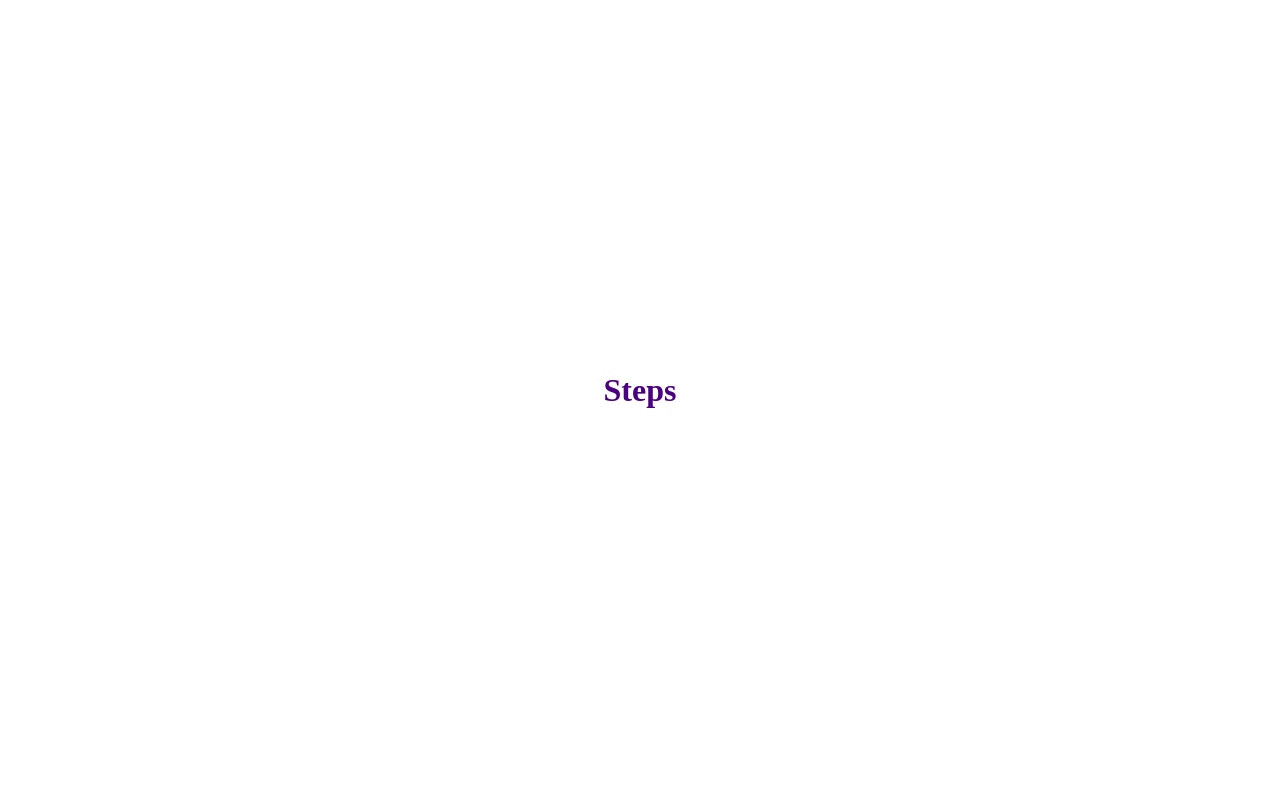
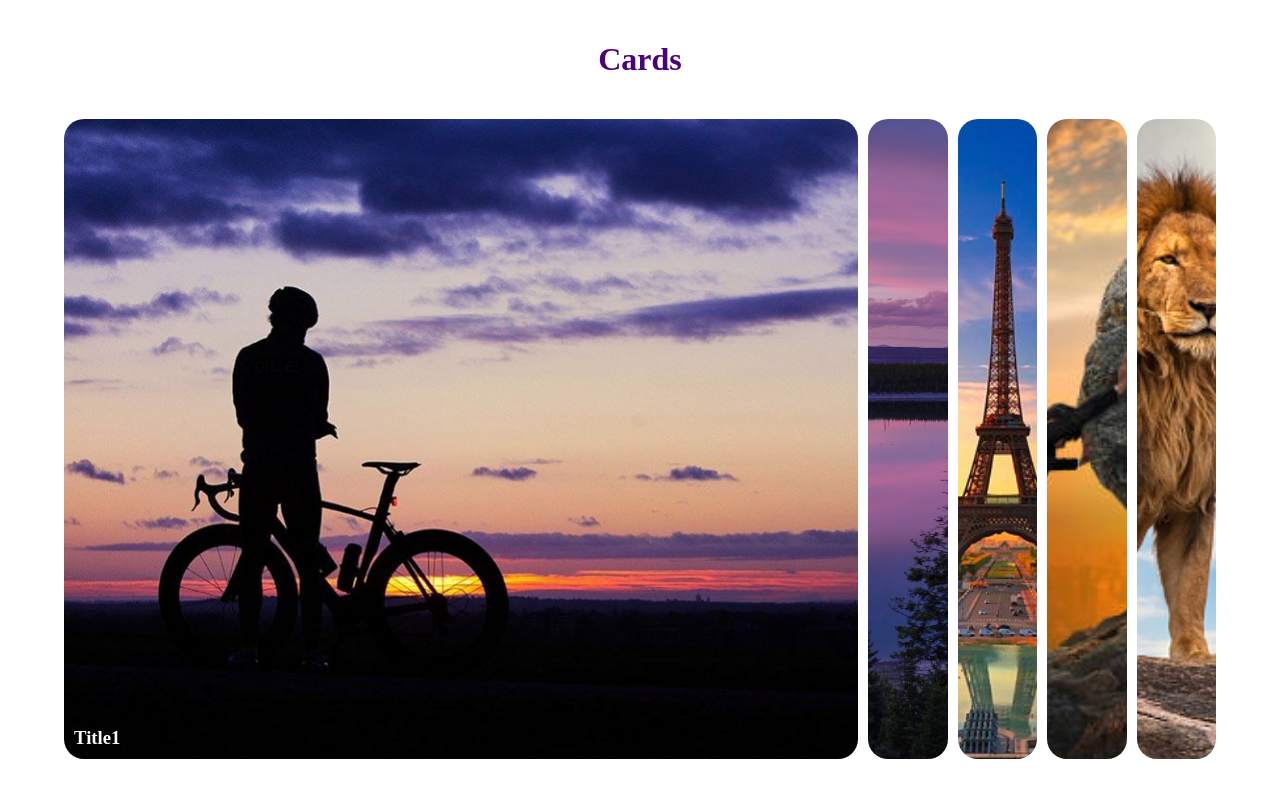
Before and after one commit to M1ndSeeker/traversy-50projects, a plain HTML site: page index.html in a window 1280 px wide. Drawn offline with Linux system fonts and the light colour scheme.

Commit message:
feat: first task complete

```diff
--- a/index.html
+++ b/index.html
@@ -5,12 +5,26 @@
   <meta name="viewport" content="width=device-width, initial-scale=1.0">
   <meta http-equiv="X-UA-Compatible" content="ie=edge">
   <link rel="stylesheet" href="style.css">
-  <title>Second</title>
+  <title>First</title>
 </head>
 <body>
-  <h1>Steps</h1>
+  <h1>Cards</h1>
   <div class="container">
-
+    <div class="item item1 active">
+      <h3>Title1</h3>
+    </div>
+    <div class="item item2">
+      <h3>Title2</h3>
+    </div>
+    <div class="item item3">
+      <h3>Title3</h3>
+    </div>
+    <div class="item item4">
+      <h3>Title4</h3>
+    </div>
+    <div class="item item5">
+      <h3>Title5</h3>
+    </div>
   </div>
   <script src="index.js" charset="utf-8"></script>
 </body>
--- a/index.js
+++ b/index.js
@@ -1 +1,15 @@
-console.log('hello')
+const items = document.querySelectorAll('.item');
+
+items.forEach((item) => {
+  item.addEventListener('click', () => {
+    remove();
+    item.classList.add('active')
+  })
+});
+
+function remove() {
+  items.forEach((item) => {
+    item.classList.remove('active')
+  });
+
+}
--- a/style.css
+++ b/style.css
@@ -7,18 +7,64 @@
 body {
   display: flex;
   flex-direction: column;
-  justify-content: center;
+  justify-content: space-evenly;
   align-items: center;
   width: 100vw;
   height: 100vh;
+  overflow: hidden;
 }
 
 h1 {
-  text-align: center;
   color: indigo;
-  margin-bottom: 20px;
 }
 
 .container {
-  text-align: center;
+  display: flex;
+  width: 90vw;
+  gap: 10px;
 }
+
+.item {
+  background-size: auto 100%;
+  background-position: center;
+  background-repeat: no-repeat;
+  height: 80vh;
+  flex: 0.5;
+  border-radius: 20px;
+  position: relative;
+  transition: flex 0.3s ease-in;
+}
+
+.item h3 {
+  position: absolute;
+  left: 10px;
+  bottom: 10px;
+  color: white;
+  opacity: 0;
+  transition: opacity 0.3s ease-in 0.3s;
+}
+
+.item.active {
+  flex: 5;
+}
+
+.item.active h3 {
+  opacity: 1;
+
+}
+
+.item1 {
+  background-image: url('pic/1.jpg');
+}
+.item2 {
+  background-image: url('pic/2.jpg');
+}
+.item3 {
+  background-image: url('pic/3.jpg');
+}
+.item4 {
+  background-image: url('pic/4.jpg');
+}
+.item5 {
+  background-image: url('pic/5.jpg');
+}
```
